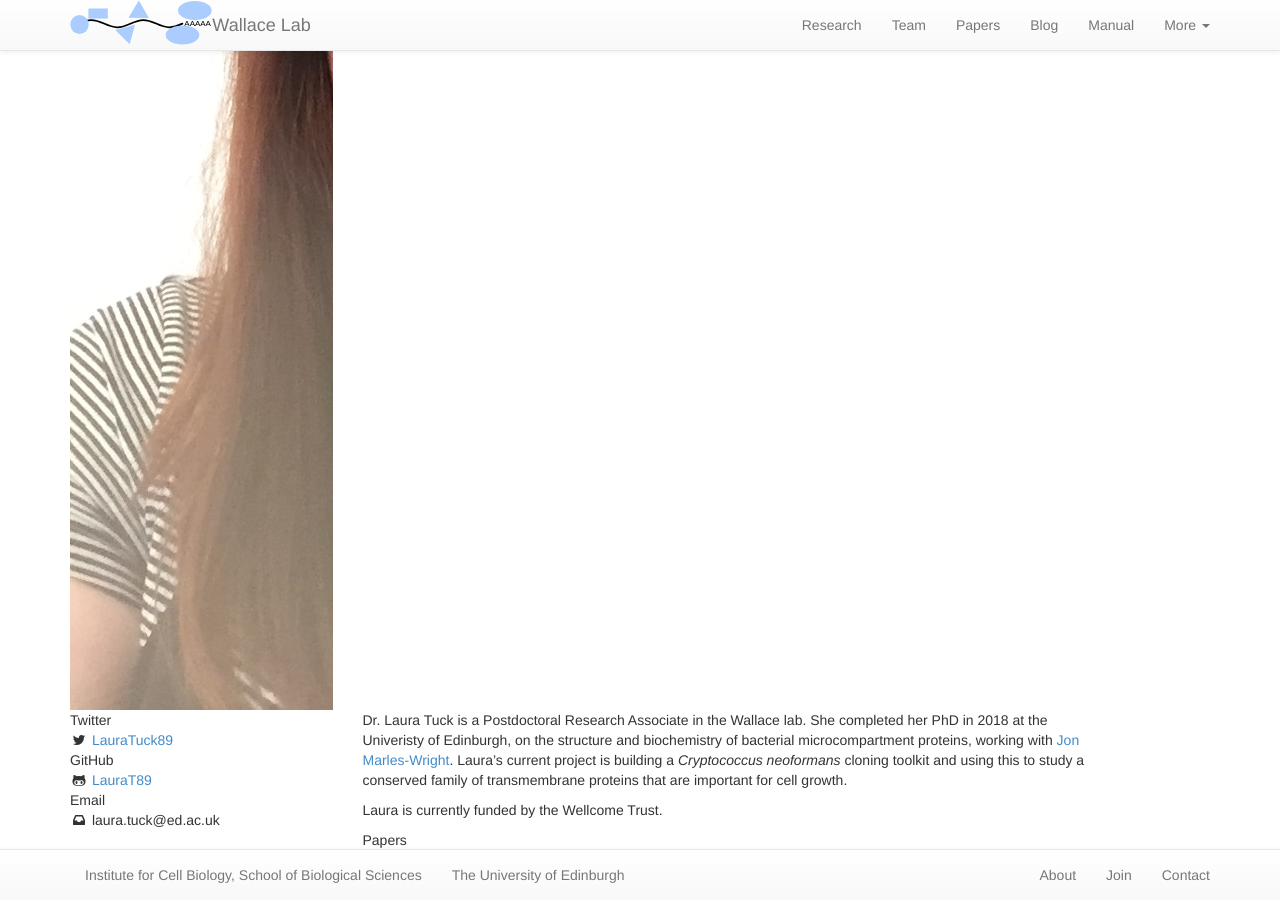
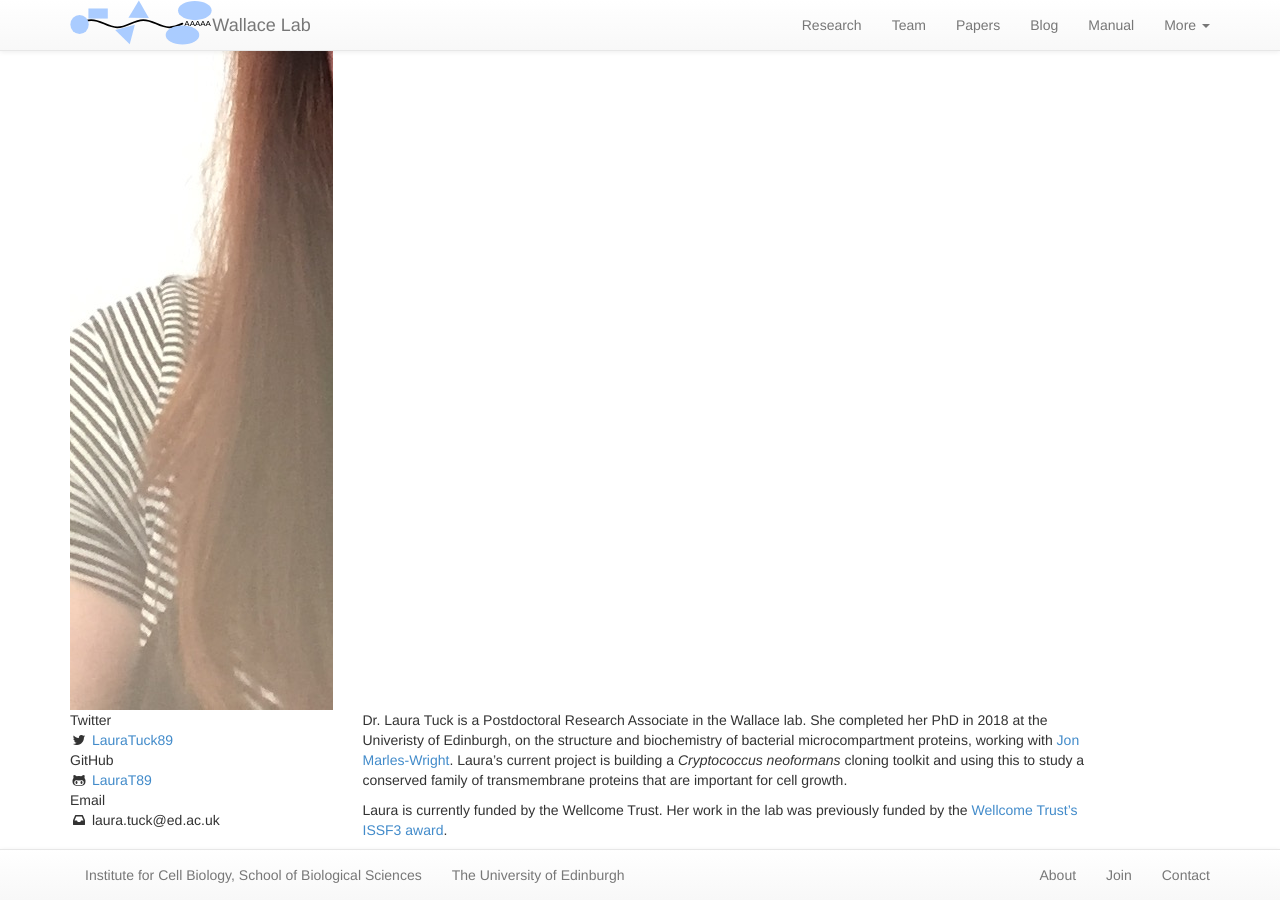
Before and after one commit to swinterbourne/ewallace.github.io, a Jekyll site: the page built from team/_posts/2018-08-06-laura-tuck.md, in a window 1280 px wide and 900 px high, scrolled down 570 px. Built offline with Jekyll 4.4.1, drawn with Linux system fonts in a browser that asks for light colours; nearby versions of some CDN libraries.

Commit message:
laura past funding

```diff
--- a/team/_posts/2018-08-06-laura-tuck.md
+++ b/team/_posts/2018-08-06-laura-tuck.md
@@ -15,4 +15,4 @@ alum: false
 
 Dr. Laura Tuck is a Postdoctoral Research Associate in the Wallace lab. She completed her PhD in 2018 at the Univeristy of Edinburgh, on the structure and biochemistry of bacterial microcompartment proteins, working with [Jon Marles-Wright](http://www.marles-wright-lab.org/). Laura's current project is building a _Cryptococcus neoformans_ cloning toolkit and using this to study a conserved family of transmembrane proteins that are important for cell growth.
 
-Laura is currently funded by the Wellcome Trust.
+Laura is currently funded by the Wellcome Trust. Her work in the lab was previously funded by the [Wellcome Trust's ISSF3 award](https://www.ed.ac.uk/medicine-vet-medicine/research-support-development-commercialisation/issf).
```
